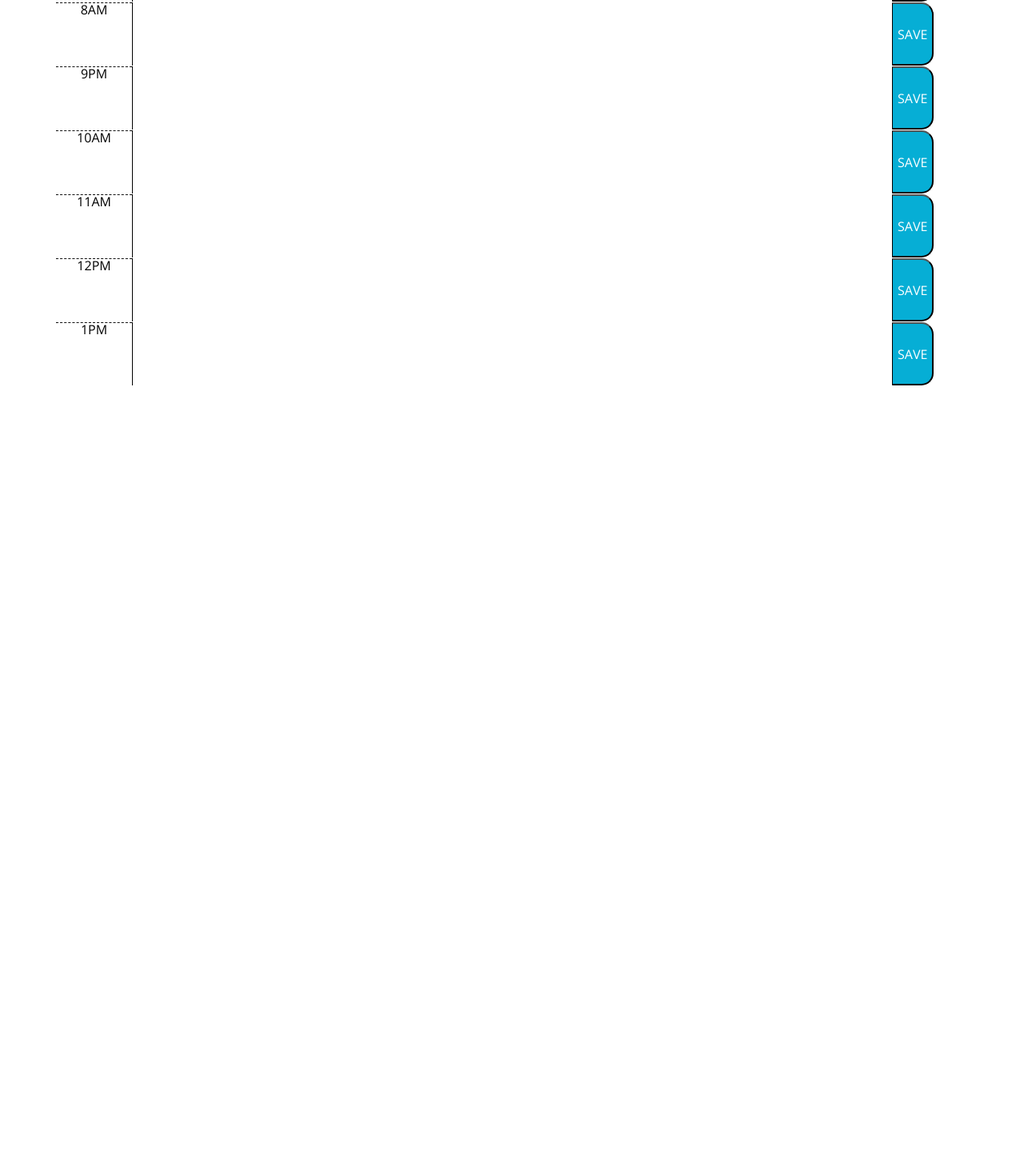
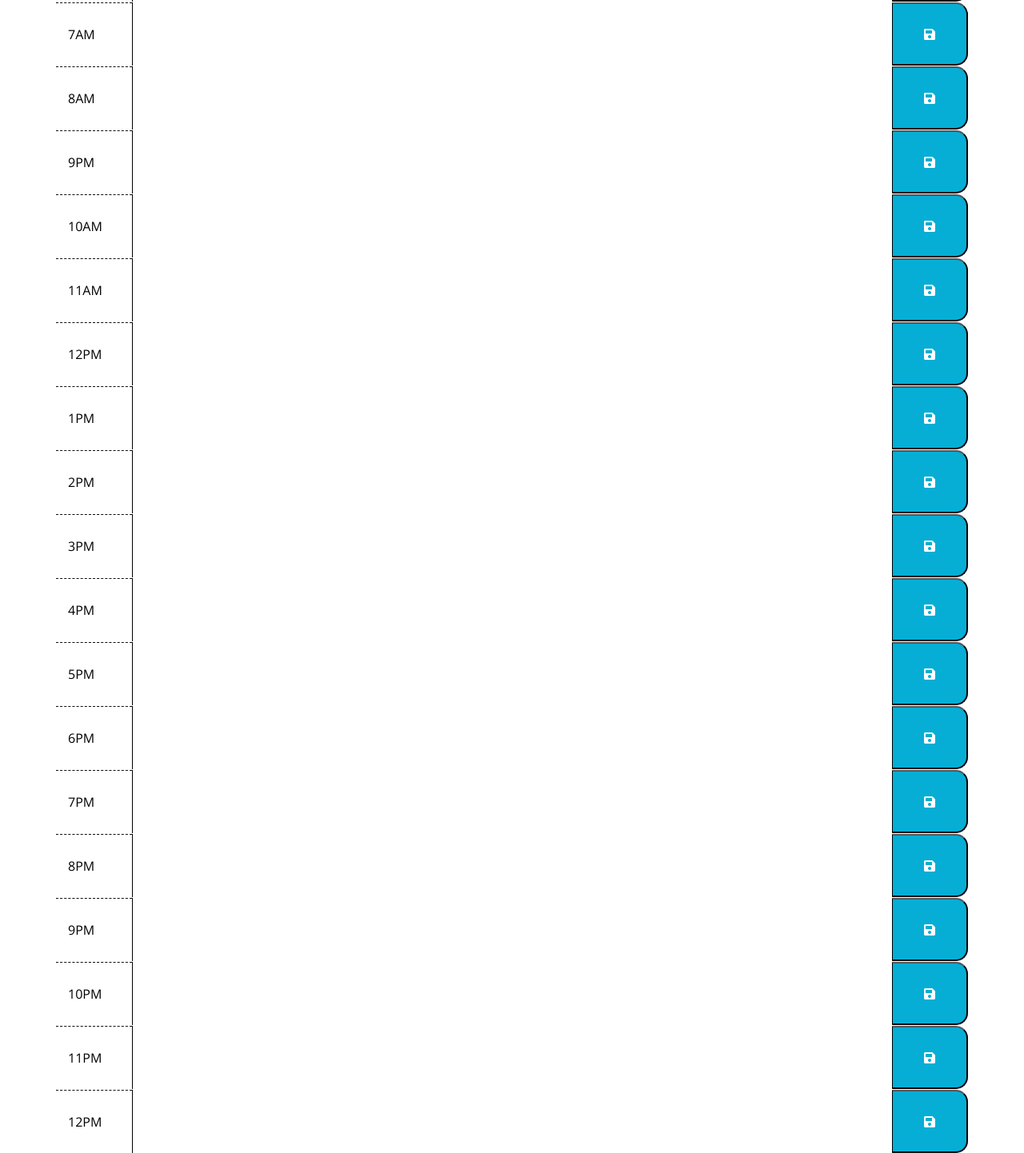
Before and after one commit to ConstanceDesign/Doer, a plain HTML site: page Develop/index.html in a window 1280 px wide. Shown: the part 494-1936 px from the top of the page at 80% size. Before the commit the page ends 976 px from the top, so only its background shows below. Drawn offline with nearby package versions, Linux system fonts and the light colour scheme.

Commit message:
more bootstrap

```diff
--- a/Develop/index.html
+++ b/Develop/index.html
@@ -26,51 +26,111 @@
     <header class="jumbotron">
       <h1 class="display-3">Doer</h1>
       <p class="lead">
-        24-hours-in-a-day app for simple scheduling to get things done!
+        Simple hourly standard day scheduling, to get things done!
       </p>
       <p id="currentDay" class="lead"></p>
     </header>
     <div class="container">
       <!-- Timeblocks go here -->
       <section class="time-block row">
-        <div class="hour col-md-1">6AM</div>
+        <div class="hour d-flex col-md-1 align-items-center">5AM</div>
         <textarea class="description col-md-10"></textarea>
-        <button class="saveBtn">SAVE</button>
+        <button class="saveBtn col-md-1"><i class="fas fa-save"></i></button>
       </section>
       <section class="time-block row">
-        <div class="hour col-md-1">7AM</div>
+        <div class="hour d-flex col-md-1 align-items-center">6AM</div>
         <textarea class="description col-md-10"></textarea>
-        <button class="saveBtn">SAVE</button>
+        <button class="saveBtn col-md-1"><i class="fas fa-save"></i></button>
       </section>
       <section class="time-block row">
-        <div class="hour col-md-1">8AM</div>
+        <div class="hour d-flex col-md-1 align-items-center">7AM</div>
         <textarea class="description col-md-10"></textarea>
-        <button class="saveBtn">SAVE</button>
+        <button class="saveBtn col-md-1"><i class="fas fa-save"></i></button>
       </section>
       <section class="time-block row">
-        <div class="hour col-md-1">9PM</div>
+        <div class="hour d-flex col-md-1 align-items-center">8AM</div>
         <textarea class="description col-md-10"></textarea>
-        <button class="saveBtn">SAVE</button>
+        <button class="saveBtn col-md-1"><i class="fas fa-save"></i></button>
       </section>
       <section class="time-block row">
-        <div class="hour col-md-1">10AM</div>
+        <div class="hour d-flex col-md-1 align-items-center">9PM</div>
         <textarea class="description col-md-10"></textarea>
-        <button class="saveBtn">SAVE</button>
+        <button class="saveBtn col-md-1"><i class="fas fa-save"></i></button>
       </section>
       <section class="time-block row">
-        <div class="hour col-md-1">11AM</div>
+        <div class="hour d-flex col-md-1 align-items-center">10AM</div>
         <textarea class="description col-md-10"></textarea>
-        <button class="saveBtn">SAVE</button>
+        <button class="saveBtn col-md-1"><i class="fas fa-save"></i></button>
       </section>
       <section class="time-block row">
-        <div class="hour col-md-1">12PM</div>
+        <div class="hour d-flex col-md-1 align-items-center">11AM</div>
         <textarea class="description col-md-10"></textarea>
-        <button class="saveBtn">SAVE</button>
+        <button class="saveBtn col-md-1"><i class="fas fa-save"></i></button>
       </section>
       <section class="time-block row">
-        <div class="hour col-md-1">1PM</div>
+        <div class="hour d-flex col-md-1 align-items-center">12PM</div>
         <textarea class="description col-md-10"></textarea>
-        <button class="saveBtn">SAVE</button>
+        <button class="saveBtn col-md-1"><i class="fas fa-save"></i></button>
+      </section>
+      <section class="time-block row">
+        <div class="hour d-flex col-md-1 align-items-center">1PM</div>
+        <textarea class="description col-md-10"></textarea>
+        <button class="saveBtn col-md-1"><i class="fas fa-save"></i></button>
+      </section>
+      <section class="time-block row">
+        <div class="hour d-flex col-md-1 align-items-center">2PM</div>
+        <textarea class="description col-md-10"></textarea>
+        <button class="saveBtn col-md-1"><i class="fas fa-save"></i></button>
+      </section>
+      <section class="time-block row">
+        <div class="hour d-flex col-md-1 align-items-center">3PM</div>
+        <textarea class="description col-md-10"></textarea>
+        <button class="saveBtn col-md-1"><i class="fas fa-save"></i></button>
+      </section>
+      <section class="time-block row">
+        <div class="hour d-flex col-md-1 align-items-center">4PM</div>
+        <textarea class="description col-md-10"></textarea>
+        <button class="saveBtn col-md-1"><i class="fas fa-save"></i></button>
+      </section>
+      <section class="time-block row">
+        <div class="hour d-flex col-md-1 align-items-center">5PM</div>
+        <textarea class="description col-md-10"></textarea>
+        <button class="saveBtn col-md-1"><i class="fas fa-save"></i></button>
+      </section>
+      <section class="time-block row">
+        <div class="hour d-flex col-md-1 align-items-center">6PM</div>
+        <textarea class="description col-md-10"></textarea>
+        <button class="saveBtn col-md-1"><i class="fas fa-save"></i></button>
+      </section>
+      <section class="time-block row">
+        <div class="hour d-flex col-md-1 align-items-center">7PM</div>
+        <textarea class="description col-md-10"></textarea>
+        <button class="saveBtn col-md-1"><i class="fas fa-save"></i></button>
+      </section>
+      <section class="time-block row">
+        <div class="hour d-flex col-md-1 align-items-center">8PM</div>
+        <textarea class="description col-md-10"></textarea>
+        <button class="saveBtn col-md-1"><i class="fas fa-save"></i></button>
+      </section>
+      <section class="time-block row">
+        <div class="hour d-flex col-md-1 align-items-center">9PM</div>
+        <textarea class="description col-md-10"></textarea>
+        <button class="saveBtn col-md-1"><i class="fas fa-save"></i></button>
+      </section>
+      <section class="time-block row">
+        <div class="hour d-flex col-md-1 align-items-center">10PM</div>
+        <textarea class="description col-md-10"></textarea>
+        <button class="saveBtn col-md-1"><i class="fas fa-save"></i></button>
+      </section>
+      <section class="time-block row">
+        <div class="hour d-flex col-md-1 align-items-center">11PM</div>
+        <textarea class="description col-md-10"></textarea>
+        <button class="saveBtn col-md-1"><i class="fas fa-save"></i></button>
+      </section>
+      <section class="time-block row">
+        <div class="hour d-flex col-md-1 align-items-center">12PM</div>
+        <textarea class="description col-md-10"></textarea>
+        <button class="saveBtn col-md-1"><i class="fas fa-save"></i></button>
       </section>
     </div>
     <script src="https://code.jquery.com/jquery-3.4.1.min.js"></script>
--- a/Develop/script.js
+++ b/Develop/script.js
@@ -1,3 +1,5 @@
 $(document).ready(function () {
   $("#currentDay").text(moment().format("MMMM Do YYYY, h:mm:ss a"));
+
+  $("#saveBtn").text(moment().format("MMMM Do YYYY, h:mm:ss a"));
 });
```
Also changed, not shown: 1 other file.
